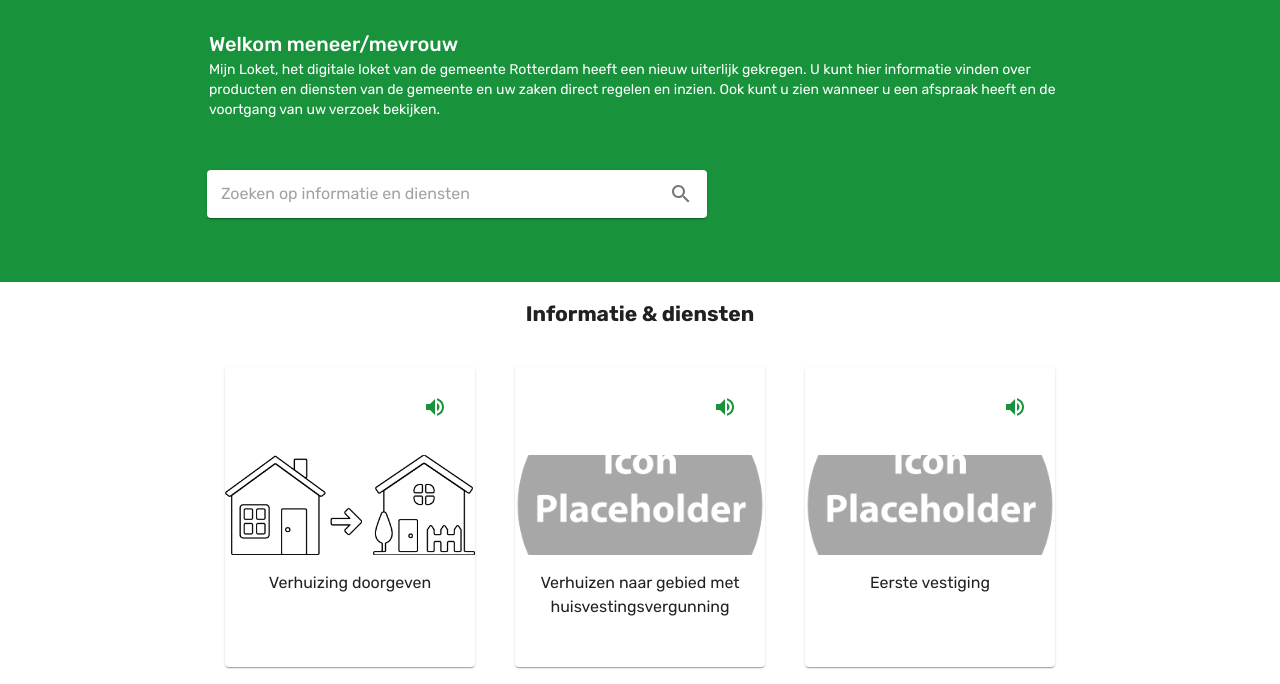
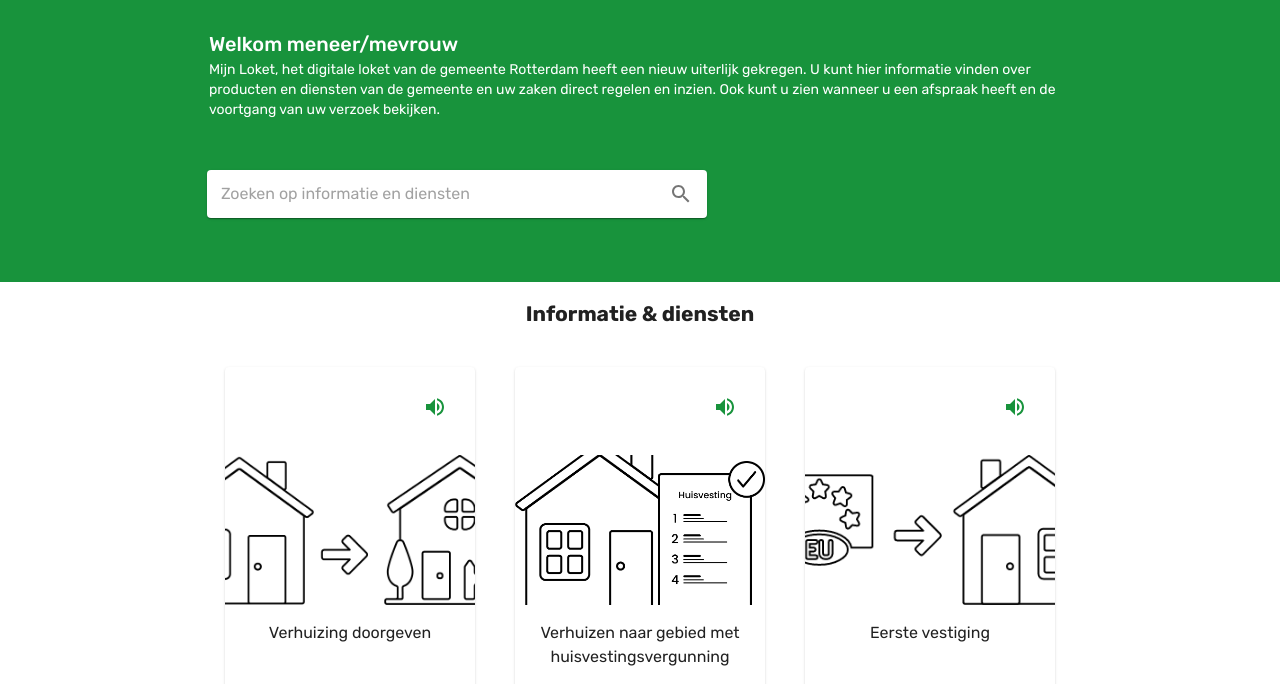
Before and after one commit to ReconnectCMI/search-bar, a React app: page / in a window 1280 px wide. Shown: the part 86-770 px from the top of the page. Built offline with nearby package versions, Linux system fonts and the light colour scheme.

Commit message:
Add our own sound and add new icons

```diff
--- a/package.json
+++ b/package.json
@@ -14,6 +14,7 @@
     "react-dom": "^17.0.2",
     "react-scripts": "4.0.3",
     "speak-tts": "^2.0.8",
+    "use-sound": "^4.0.0",
     "web-vitals": "^1.1.2"
   },
   "scripts": {
--- a/src/components/Speak/SpeakIcon.js
+++ b/src/components/Speak/SpeakIcon.js
@@ -12,17 +12,33 @@ const useStyles = makeStyles((theme) => ({
     },
 }));
 
-function talkDirtyToMe(titleText, descriptionText) {
-    const ut = new SpeechSynthesisUtterance(titleText + "" + descriptionText);
-    ut.rate = 0.8;
-    speechSynthesis.speak(ut);
+function talkDirtyToMe(shortAudio, longAudio, isShort, soundTime) {
+    // Old robot voice from TTS in browser API
+    // const ut = new SpeechSynthesisUtterance(titleText + "" + descriptionText);
+    // ut.rate = 0.8;
+    // speechSynthesis.speak(ut);
+    // Play our own mp3 files
+    const audio = new Audio(shortAudio);
+    audio.volume = 1;
+    if(isShort) {
+        audio.play();
+    } else {
+        const audioLong = new Audio(longAudio);
+        const soundDelay = soundTime * 1000;
+        audioLong.volume = 1;
+        audio.play();
+
+        setTimeout(function() {
+            audioLong.play();
+        }, soundDelay);
+    }
 }
 
 function SpeakIcon(props) {
     const classes = useStyles();
     return (
         <div className={classes.root}>
-            <IconButton onClick={() => talkDirtyToMe(props.title, props.description)} color="primary" aria-label="read text">
+            <IconButton onClick={() => talkDirtyToMe(props.audio, props.audioLong, props.isShort, props.soundTime)} color="primary" aria-label="read text">
                 <VolumeUp />
             </IconButton>
         </div>
@@ -30,8 +46,10 @@ function SpeakIcon(props) {
 }
 
 SpeakIcon.propTypes = {
-    title: PropTypes.string,
-    description: PropTypes.string,
+    audio: PropTypes.string,
+    audioLong: PropTypes.string,
+    soundTime: PropTypes.number,
+    isShort: PropTypes.bool,
     speak: PropTypes.object,
 };
 
--- a/src/components/icon/icons.css
+++ b/src/components/icon/icons.css
@@ -13,5 +13,5 @@
 .CloseButton {
     position: absolute;
     color: rgba(194, 63, 63, 0.836);
-    left: 85%;
+    left: 76%;
 }
--- a/src/components/icon/icons.js
+++ b/src/components/icon/icons.js
@@ -25,11 +25,11 @@ const useStyles = makeStyles((theme) => ({
         minWidth: 250,
         margin: '20px 20px 20px 20px',
         maxWidth: 250,
-        maxHeight: 300,
-        minHeight: 300,
+        maxHeight: 350,
+        minHeight: 350,
     },
     media: {
-        height: 100,
+        height: 150,
     },
     modal: {
         display: 'flex',
@@ -41,8 +41,9 @@ const useStyles = makeStyles((theme) => ({
         border: '2px solid #000',
         boxShadow: theme.shadows[5],
         padding: theme.spacing(1.5, 1.5, 3),
-        width: '80%',
+        width: '60%',
         height: 'auto',
+
     },
 }));
 
@@ -62,7 +63,7 @@ export default function Icon (props) {
         <Card className={classes.root}>
             <CardHeader
                 action={
-                    <SpeakIcon speak={props.speech} title={props.title} description={props.description} />
+                    <SpeakIcon soundTime={props.soundTime} audio={props.audio} isShort={true} title={props.title} description={props.description} />
                 }
             />
             <Modal
@@ -114,13 +115,12 @@ export default function Icon (props) {
                                 </Button>
                             </Grid>
                             <Grid item xs={1} className="ModelItem">
-                                <SpeakIcon speak={props.speech} title={props.title} description={props.description + " U kunt er voor kiezen om het zelf in te vullen of om het te doen online via de digitale balie"} />
+                                <SpeakIcon soundTime={props.soundTime} audio={props.audio} audioLong={props.audioLong} isShort={false} title={props.title} description={props.description + " U kunt er voor kiezen om het zelf in te vullen of om het te doen online via de digitale balie"} />
                             </Grid>
                         </Grid>
                     </div>
                 </Fade>
             </Modal>
-
             <CardActionArea onClick={handleOpen}>
                 <CardMedia
                     className={classes.media}
@@ -143,4 +143,7 @@ Icon.propTypes = {
     moreInfo: PropTypes.string,
     speech: PropTypes.object,
     link: PropTypes.string,
+    audio: PropTypes.string,
+    audioLong: PropTypes.string,
+    soundTime: PropTypes.number,
 };
--- a/src/components/search/data.js
+++ b/src/components/search/data.js
@@ -1,5 +1,23 @@
+// Sounds
+import verhuizenSound from '../../sound/verhuizen.mp3';
+import verhuizenMoreSound from '../../sound/verhuizen-more-info.mp3';
+import huisvestingsvergunningSound from '../../sound/huisvestigingsvergunning.mp3';
+import huisvestingsvergunningMoreSound from '../../sound/huisvestigingsvergunning-more-info.mp3';
+import eerstevestigingSound from '../../sound/eerstevestiging.mp3';
+import eerstevestigingMoreSound from '../../sound/eerstevestiging-more-info.mp3';
+import buitenlandSound from '../../sound/buitenland.mp3';
+import buitenlandMoreSound from '../../sound/buitenland-more-info.mp3';
+import huisnummerSound from '../../sound/huisnummer.mp3';
+import huisnummerMoreSound from '../../sound/huisnummer-more-info.mp3';
+import briefadresSound from '../../sound/briefadres.mp3';
+import briefadresMoreSound from '../../sound/briefadres-more-info.mp3';
+// Icons
 import verhuisImage from '../../img/verhuizen.png';
-import iconTemplate from '../../img/iconplaceholder1.png';
+import briefadresImage from '../../img/extra/briefadres.png';
+import huisnummerImage from '../../img/extra/huisnummer-aanvraag.png';
+import eerstevestingImage from '../../img/extra/huisvesting-nederland.png';
+import huisvestingImage from '../../img/extra/huisvesting.png';
+import buitenlandImage from '../../img/extra/vetrek-buitenland.png';
 
 const Data = [
   {
@@ -8,41 +26,59 @@ const Data = [
     "moreinfo": "In sommige wijken heeft u een huisvestingsvergunning (HVV) nodig. Doe eerst de postcodecheck om te kijken of uw nieuwe woning in een wijk ligt waarvoor een huisvestingsvergunning nodig is. Als u een huisvestingsvergunning nodig heeft, dan vraagt u deze aan op de pagina Verhuizen naar gebied met huisvestingsvergunning. U geeft bij de aanvraag van de vergunning gelijk uw verhuizing door.",
     "image": verhuisImage,
     "link": "https://www.rotterdam.nl/loket/verhuizing-doorgeven/",
+    "sound": verhuizenSound,
+    "soundlong": verhuizenMoreSound,
+    "soundtime": 11,
   },
   {
     "title": "Verhuizen naar gebied met huisvestingsvergunning",
     "description": "Verhuist u naar een woning waar u een huisvestingsvergunning voor nodig heeft? Dan vraagt u gelijk een vergunning aan bij uw verhuisaangifte.",
     "moreinfo": "In de postcodechecker ziet u of uw nieuwe woning in een wijk of straat ligt waarvoor een huisvestingsvergunning nodig is. U kunt uw verhuisaangifte en vergunningaanvraag op dit moment alleen online indienen.",
-    "image": iconTemplate,
+    "image": huisvestingImage,
     "link": "https://www.rotterdam.nl/loket/huisvestingsvergunning",
+    "sound": huisvestingsvergunningSound,
+    "soundlong": huisvestingsvergunningMoreSound,
+    "soundtime": 14,
   },
   {
     "title": "Eerste vestiging",
     "description": "Komt u vanuit het buitenland voor langer dan 4 maanden in nederland wonen? dan moet u zelf langskomen bij de gemeente en zich in laten schrijven. dit heet een 'eerste vestiging'.",
     "moreinfo": "Heeft u de nationaliteit van een land buiten de Europese Unie? Dan vraagt u eerst een verblijfsvergunning aan bij de Immigratie- en naturalisatiedienst (IND). U kunt zich inschrijven als u de verblijfsvergunning heeft.",
-    "image": iconTemplate,
+    "image": eerstevestingImage,
     "link": "https://www.rotterdam.nl/loket/eerste-vestiging/",
+    "sound": eerstevestigingSound,
+    "soundlong": eerstevestigingMoreSound,
+    "soundtime": 15,
   },
   {
     "title": "Vertrek naar het buitenland",
     "description": "Verhuist u naar het buitenland voor een periode langer dan 8 maanden? Zorg ervoor dat u zich uitschrijft bij de gemeente.",
     "moreinfo": "U kunt tegelijk met het vertrek van uzelf het vertrek doorgeven van hieronder genoemde personen. Deze personen moeten wel bij u op hetzelfde adres staan ingeschreven. *uw echtgenoot of echtgenote *uw geregistreerde partner *uw kinderen *uw ouders Heeft u een samenlevingscontract? Dan geven u en uw partner ieder apart het vertrek naar het buitenland door.",
-    "image": iconTemplate,
+    "image": buitenlandImage,
     "link": "https://www.rotterdam.nl/loket/vertrek-naar-buitenland/",
+    "sound": buitenlandSound,
+    "soundlong": buitenlandMoreSound,
+    "soundtime": 11,
   },
   {
     "title": "Huisnummer aanvragen of intrekken",
     "description": "U kunt zelf een huisnummer aanvragen bij de gemeente als er een adres ontstaan of vervallen is zonder dat daar een omgevingsvergunning voor nodig is.",
     "moreinfo": "U kunt (een wijziging, splitsing, samenvoeging of intrekking van) een huisnummer op 2 manieren aanvragen bij de afdeling Basisinformatie van de gemeente.",
-    "image": iconTemplate,
+    "image": huisnummerImage,
     "link": "https://www.rotterdam.nl/loket/huisnummer/",
+    "sound": huisnummerSound,
+    "soundlong": huisnummerMoreSound,
+    "soundtime": 16,
   },
   {
     "title": "Briefadres",
     "description": "Heeft u tijdelijk geen woonplek? Verblijft u in een instelling? Of bent u één keer korter dan 8 maanden in het buitenland? Vraag dan een briefadres in de aan.",
     "moreinfo": "Een briefadres kan het particuliere adres van een kennis of een familielid zijn die in Rotterdam is ingeschreven. Deze persoon wil voor uw post zorgen. U kunt een briefadres op een particulier adres online of per post aanvragen.",
-    "image": iconTemplate,
+    "image": briefadresImage,
     "link": "https://www.rotterdam.nl/loket/briefadres/",
+    "sound": briefadresSound,
+    "soundlong": briefadresMoreSound,
+    "soundtime": 13,
   },
 ];
 
--- a/src/components/search/search.js
+++ b/src/components/search/search.js
@@ -48,7 +48,7 @@ class Search extends React.Component {
     }).map((data, key) => {
       return (
         <div key={key}>
-          <Icon moreInfo={data.moreinfo} link={data.link} image={data.image} title={data.title} description={data.description} />
+          <Icon soundTime={data.soundtime} audio={data.sound} audioLong={data.soundlong} moreInfo={data.moreinfo} link={data.link} image={data.image} title={data.title} description={data.description} />
         </div>
       )
     })
```
Also changed, not shown: 13 other files.
